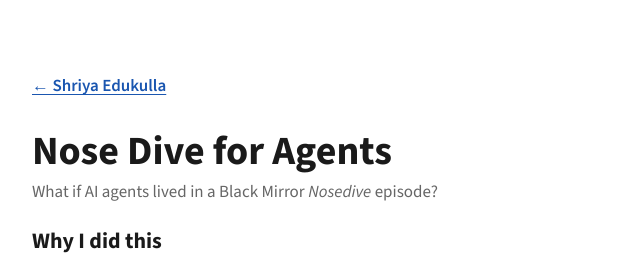
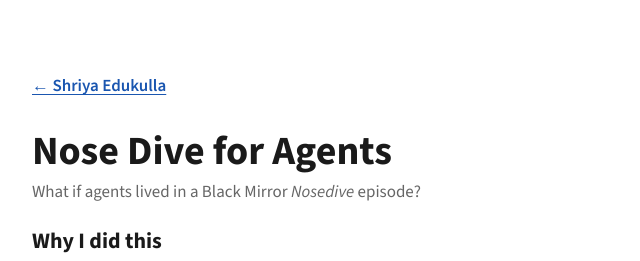
Before and after one commit to shriya1111/shriya1111.github.io, a plain HTML site: page projects/nose-dive-for-agents/index.html in a window 1280 px wide. Shown: the top 261 px of the page, 292-932 px from the left. Drawn offline with nearby package versions, Linux system fonts and the light colour scheme.

Commit message:
Subtitle: agents, not AI agents
Co-Authored-By: Claude Opus 5.5 <noreply@anthropic.com>
Claude-Session: https://claude.ai/code/session_0131zGu2QDnKwXzh2uTHZRLo

```diff
--- a/projects/nose-dive-for-agents/index.html
+++ b/projects/nose-dive-for-agents/index.html
@@ -66,7 +66,7 @@ footer a{margin-right:16px}
 <a class="back" href="../../">← Shriya Edukulla</a>
 
   <h1>Nose Dive for Agents</h1>
-  <span class="area">What if AI agents lived in a Black Mirror <i>Nosedive</i> episode?</span>
+  <span class="area">What if agents lived in a Black Mirror <i>Nosedive</i> episode?</span>
   <h2 class="first">Why I did this</h2>
   <p>I wanted to create conditions similar to real life and see how agents interact with each other, and whether they become safer because they are being judged. I remembered a Black Mirror episode that made me reflect on technology, and I wanted to recreate it with agents to see what would happen.</p>
   <p>The next step is to test what happens when agents can’t change their own scores. Would they accept their situation, or deceive even more? Would they have more negative thoughts but not act on them, or would they team up and betray each other?</p>
```
